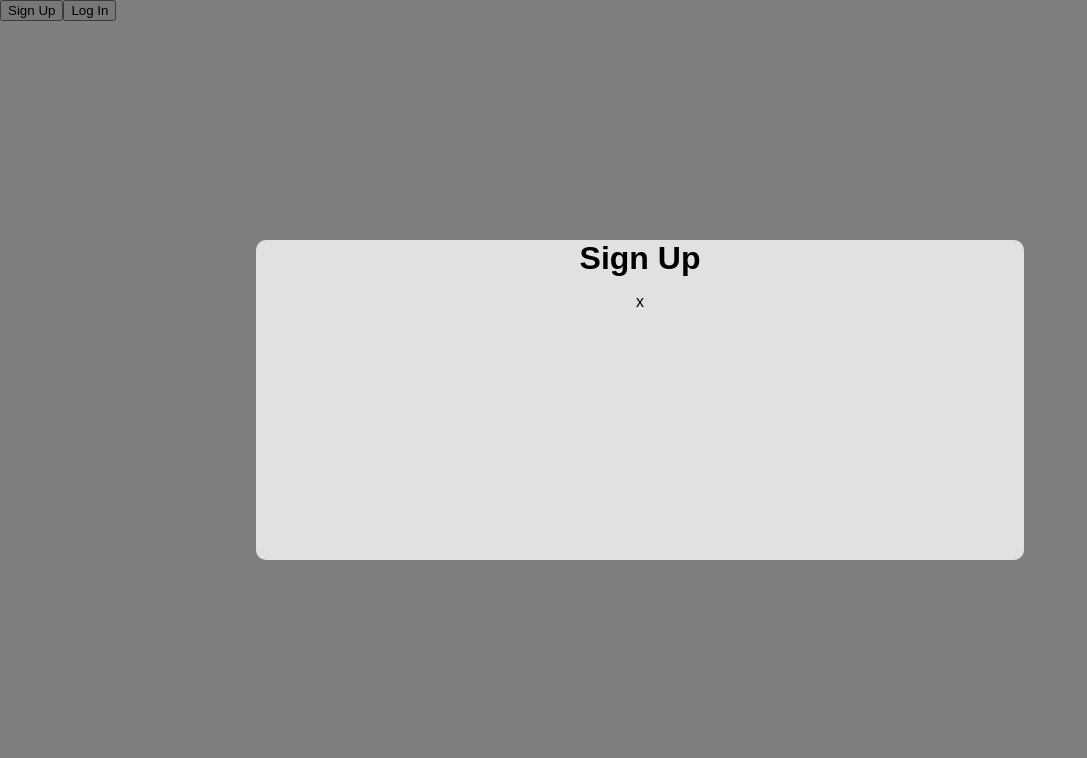
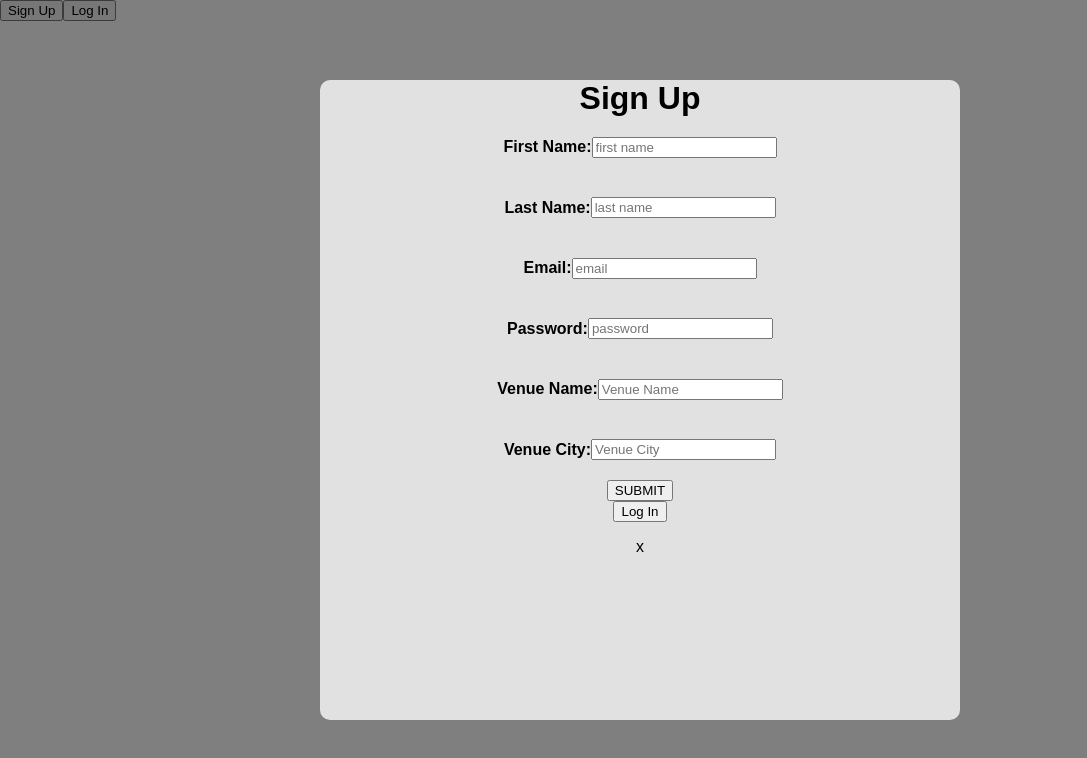
Before and after one commit to GraySmith00/talent-buyer-client, a React app: page / in a window 1280 px wide. Both pictures are taken after a click on the button "Sign Up". Shown: the whole page, without its empty margins (0-1087 px from the left). Built offline with nearby package versions, Linux system fonts and the light colour scheme.

Commit message:
Add SignUp inputs. Save values in state. Add handleChange method.

```diff
--- a/src/components/SignUp/SignUp.js
+++ b/src/components/SignUp/SignUp.js
@@ -3,15 +3,55 @@ import PropTypes from 'prop-types';
 import './SignUp.css';
 
 class SignUp extends Component {
+  state = {
+    firstName: "",
+    lastName: "",
+    email: "",
+    password: "",
+    venueName: "",
+    venueCity: ""
+  }
+
+  handleChange = (e) => {
+    const { name, value } = e.target;
+    this.setState({ [name]: value });
+  }
+
   render() {
     const { closeSignUpModal } = this.props;
     return (
-      <div className="sign-up">
+      <form className="sign-up">
         <div className="inner-modal">
           <h1>Sign Up</h1>
+          <div className="input-wrapper">
+            <h4>First Name:</h4>
+            <input type="text" name="firstName" value={this.state.firstName} placeholder="first name" onChange={this.handleChange} />
+          </div>
+          <div className="input-wrapper">
+            <h4>Last Name:</h4>
+            <input type="text" name="lastName" value={this.state.lastName} placeholder="last name" onChange={this.handleChange} />
+          </div>
+          <div className="input-wrapper">
+            <h4>Email:</h4>
+            <input type="email" name="email" value={this.state.email} placeholder="email" onChange={this.handleChange} />
+          </div>
+          <div className="input-wrapper">
+            <h4>Password:</h4>
+            <input type="password" name="password" value={this.state.password} placeholder="password" onChange={this.handleChange} />
+          </div>
+          <div className="input-wrapper">
+            <h4>Venue Name:</h4>
+            <input type="text" name="venueName" value={this.state.venueName} placeholder="Venue Name" onChange={this.handleChange} />
+          </div>
+          <div className="input-wrapper">
+            <h4>Venue City:</h4>
+            <input type="text" name="venueCity" value={this.state.venueCity} placeholder="Venue City" onChange={this.handleChange} />
+          </div>
+          <button>SUBMIT</button>
+          <button>Log In</button>
           <p onClick={closeSignUpModal}>x</p>
         </div>
-      </div>
+      </form>
     );
   }
 }
--- a/src/components/SignUp/SignUp.scss
+++ b/src/components/SignUp/SignUp.scss
@@ -18,8 +18,8 @@
     flex-direction: column;
     align-items: center;
 
-    height: 20rem;
-    width: 60%;
+    height: 40rem;
+    width: 50%;
     background-color: rgba(250, 250, 250, 0.8);
     border-radius: 10px;
   }
```
Also changed, not shown: src/components/SignUp/SignUp.css.
